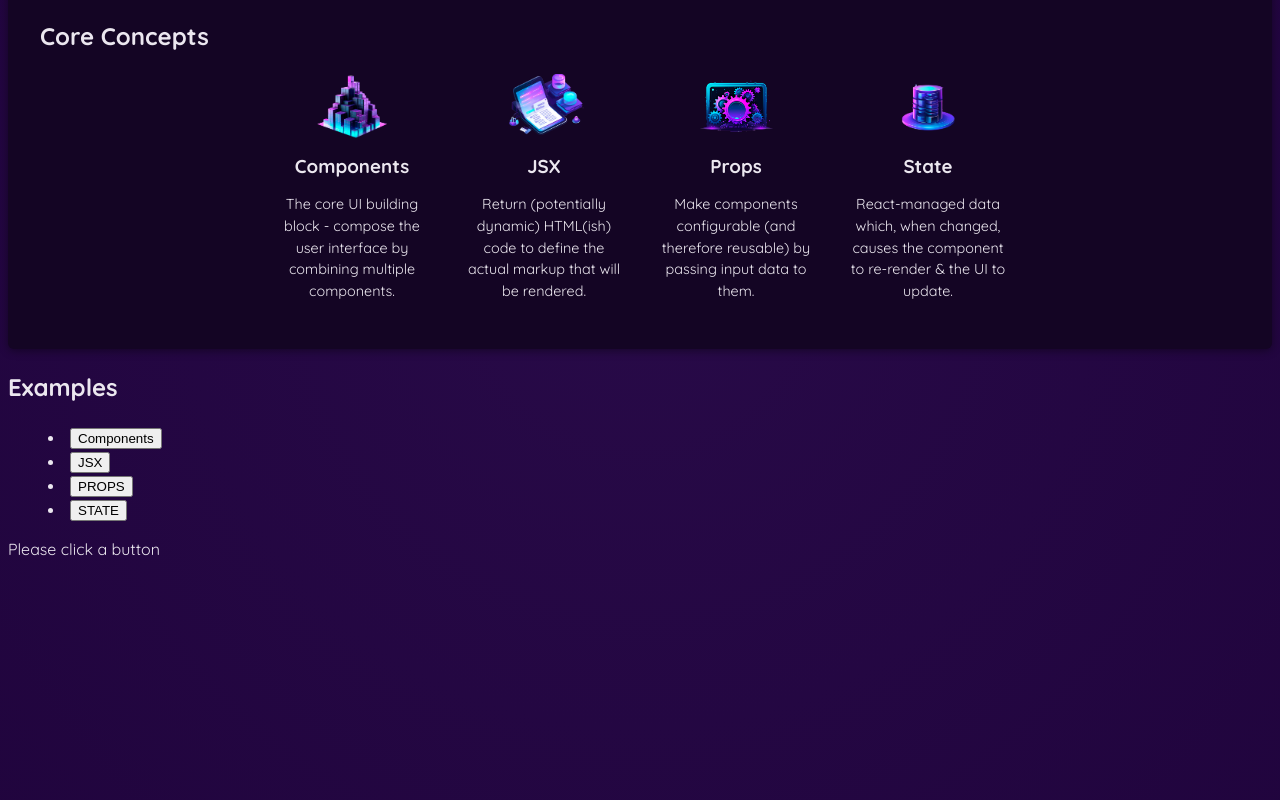
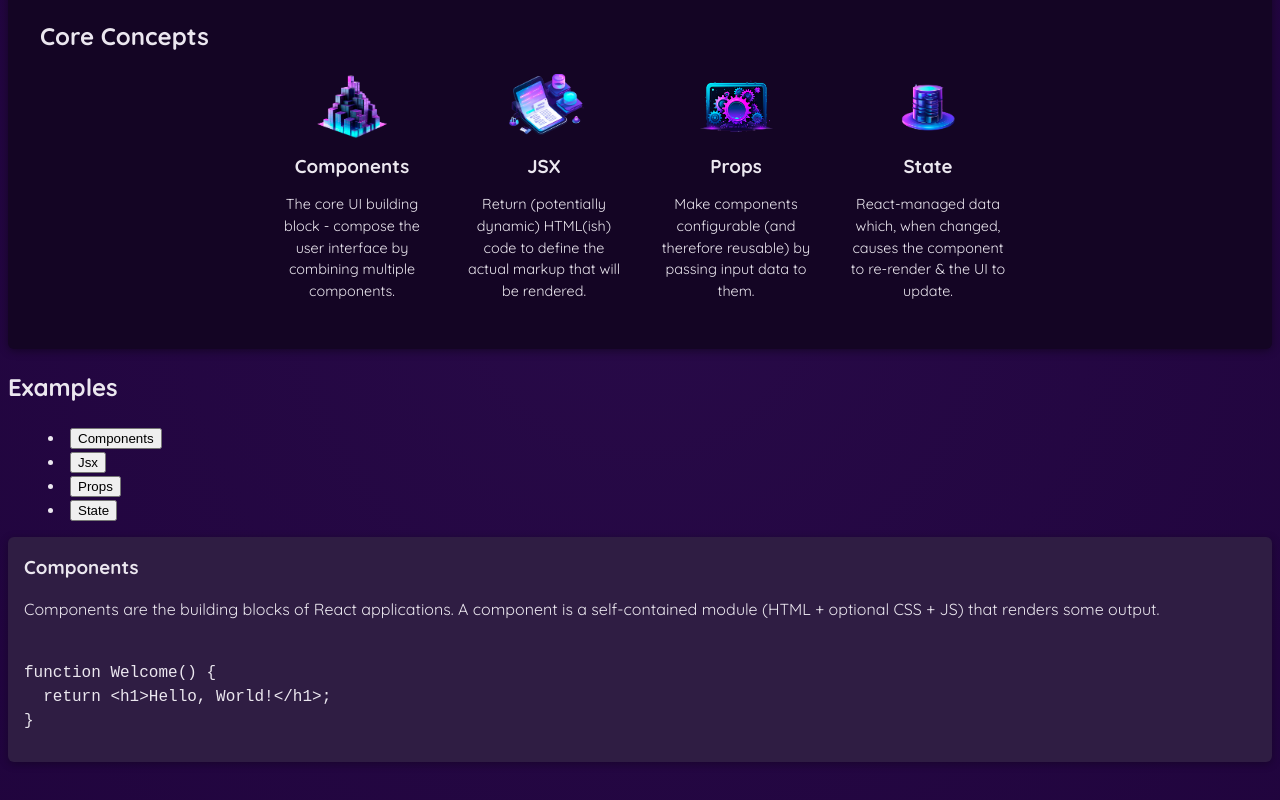
Before and after one commit to bankz24/React-Essentials, a React (Vite) app: page / in a window 1280 px wide. Shown: the part 366-1166 px from the top of the page. Built offline with nearby package versions, Linux system fonts and the light colour scheme.

Commit message:
Deriving snd outputing data based on state

```diff
--- a/src/App.jsx
+++ b/src/App.jsx
@@ -5,14 +5,14 @@
 import Header from './components/Header/Header.jsx';
 import Coreconcept from './components/CoreConcept.jsx';
 import TabButton from './components/TabButton.jsx';
-
+import { EXAMPLES } from './data.js';
 
 
 
 
 
 function App() {
-  const [selectedtopic, setselectedtopic] = useState('Please click a button');
+  const [selectedtopic, setselectedtopic] = useState('Components');
 
    function handleSelect(selectedButton){
     //selectedButton =>'Components', jsx,props,states
@@ -38,11 +38,19 @@
         <h2>Examples</h2>
         <menu>
           <TabButton onSelect={()=>handleSelect('components')}>Components</TabButton>
-          <TabButton onSelect={()=>handleSelect('JSX')}>JSX</TabButton>
-          <TabButton onSelect={()=>handleSelect('PROPS')}>PROPS</TabButton>
-          <TabButton onSelect={()=>handleSelect('STATE')}>STATE</TabButton>
+          <TabButton onSelect={()=>handleSelect('JSX')}>Jsx</TabButton>
+          <TabButton onSelect={()=>handleSelect('Props')}>Props</TabButton>
+          <TabButton onSelect={()=>handleSelect('State')}>State</TabButton>
         </menu>
-        {selectedtopic}
+        <div id = "tab-content">
+          <h3>{EXAMPLES[selectedtopic].title}</h3>
+          <p>{EXAMPLES[selectedtopic].description}</p>
+          <pre>
+            <code>
+              <code>{EXAMPLES[selectedtopic].code}</code>
+            </code>
+          </pre>
+        </div>
        </section>
 
       <main>
--- a/src/data.js
+++ b/src/data.js
@@ -29,3 +29,54 @@
       'React-managed data which, when changed, causes the component to re-render & the UI to update.',
   },
 ];
+
+export const EXAMPLES = {
+  Components: {
+    title: 'Components',
+    description:
+      'Components are the building blocks of React applications. A component is a self-contained module (HTML + optional CSS + JS) that renders some output.',
+    code: `
+function Welcome() {
+  return <h1>Hello, World!</h1>;
+}`,
+  },
+  Jsx: {
+    title: 'JSX',
+    description:
+      'JSX is a syntax extension to JavaScript. It is similar to a template language, but it has full power of JavaScript (e.g., it may output dynamic content).',
+    code: `
+<div>
+  <h1>Welcome {userName}</h1>
+  <p>Time to learn React!</p>
+</div>`,
+  },
+  Props: {
+    title: 'Props',
+    description:
+      'Components accept arbitrary inputs called props. They are like function arguments.',
+    code: `
+function Welcome(props) {
+  return <h1>Hello, {props.name}</h1>;
+}`,
+  },
+  State: {
+    title: 'State',
+    description:
+      'State allows React components to change their output over time in response to user actions, network responses, and anything else.',
+    code: `
+function Counter() {
+  const [isVisible, setIsVisible] = useState(false);
+
+  function handleClick() {
+    setIsVisible(true);
+  }
+
+  return (
+    <div>
+      <button onClick={handleClick}>Show Details</button>
+      {isVisible && <p>Amazing details!</p>}
+    </div>
+  );
+}`,
+  },
+};
```
